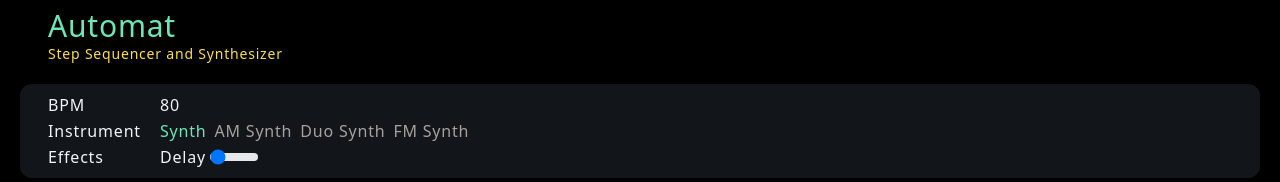
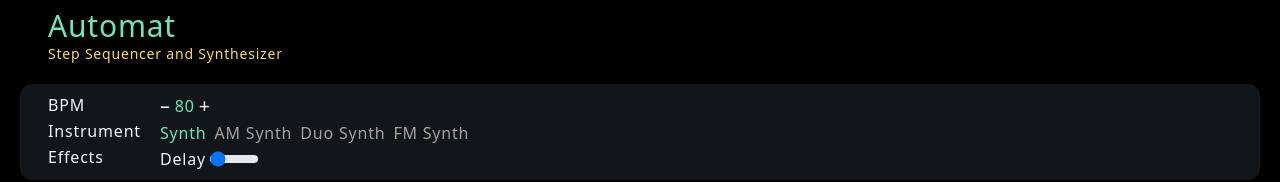
Before and after one commit to kad1kad/Automat, a React (Vite) app: page / in a window 1280 px wide. Shown: the top 182 px of the page. Built offline with nearby package versions, Linux system fonts and the light colour scheme.

Commit message:
refactor bpm adjust

```diff
--- a/src/App.tsx
+++ b/src/App.tsx
@@ -16,6 +16,7 @@ import StepSequencerEffect from "./components/StepSequencerEffect";
 import BottomControlPanel from "./components/BottomControlPanel";
 import Header from "./components/Header";
 import InstrumentSelector from "./components/InstrumentSelector";
+import BpmAdjust from "./components/BpmAdjust";
 
 interface Step {
   name: string;
@@ -42,13 +43,6 @@ function App() {
 
   const [bpm, setBpm] = useState(80);
 
-  function onBpmChange(e: React.ChangeEvent<HTMLInputElement>) {
-    const value = parseInt(e.target.value);
-    if (!isNaN(value) && value >= 60 && value <= 160) {
-      setBpm(value);
-    }
-  }
-
   // Typing for reactronica
   function convertToStepType(stepsArrayState: InitialStepsArray): StepType[] {
     return stepsArrayState.map((step) =>
@@ -65,11 +59,10 @@ function App() {
         />
 
         <TopControlPanel>
+          <BpmAdjust bpm={bpm} setBpm={setBpm} />
           <InstrumentSelector
-            onBpmChange={onBpmChange}
             selectedInstrument={selectedInstrument}
             setSelectedInstrument={setSelectedInstrument}
-            bpm={bpm}
           />
           <StepSequencerEffect fxWet={fxWet} setFxWet={setFxWet} />
         </TopControlPanel>
--- /dev/null
+++ b/src/components/BpmAdjust.tsx
@@ -0,0 +1,32 @@
+type Props = {
+  bpm: number;
+  setBpm: React.Dispatch<React.SetStateAction<number>>;
+};
+
+function BpmAdjust({ bpm, setBpm }: Props) {
+  function handleBpmAdjust(e: React.MouseEvent<HTMLButtonElement>) {
+    const clickedBtn = e.currentTarget.textContent;
+
+    if (clickedBtn === "+") {
+      setBpm((prevBpm) => prevBpm + 1);
+    } else if (clickedBtn === "–") {
+      setBpm((prevBpm) => prevBpm - 1);
+    }
+  }
+
+  return (
+    <div>
+      <div className="flex items-center gap-1">
+        <button className="text-xl" onClick={handleBpmAdjust}>
+          –
+        </button>
+        <p className="cursor-none text-emerald-300">{bpm}</p>
+        <button className="text-xl" onClick={handleBpmAdjust}>
+          +
+        </button>
+      </div>
+    </div>
+  );
+}
+
+export default BpmAdjust;
--- a/src/components/InstrumentSelector.tsx
+++ b/src/components/InstrumentSelector.tsx
@@ -2,17 +2,13 @@ import { InstrumentType } from "reactronica";
 import { instruments } from "../utils/instruments";
 
 type Props = {
-  onBpmChange(e: React.ChangeEvent<HTMLInputElement>): void;
   selectedInstrument: InstrumentType;
   setSelectedInstrument: React.Dispatch<React.SetStateAction<InstrumentType>>;
-  bpm: number;
 };
 
 function InstrumentSelector({
-  onBpmChange,
   selectedInstrument,
   setSelectedInstrument,
-  bpm,
 }: Props) {
   function handleInstrumentChange(instrument: InstrumentType) {
     console.log("instrument clicked", instrument);
@@ -21,19 +17,6 @@ function InstrumentSelector({
   }
   return (
     <div>
-      {/* TODO: Re-code and separate BPM  */}
-      <div>
-        <input
-          type="number"
-          min={60}
-          max={160}
-          name=""
-          id=""
-          value={bpm}
-          className="custom-input"
-          onChange={(e) => onBpmChange(e)}
-        />
-      </div>
       <div className="flex gap-2">
         {instruments.map((instrument) => (
           <p
```
